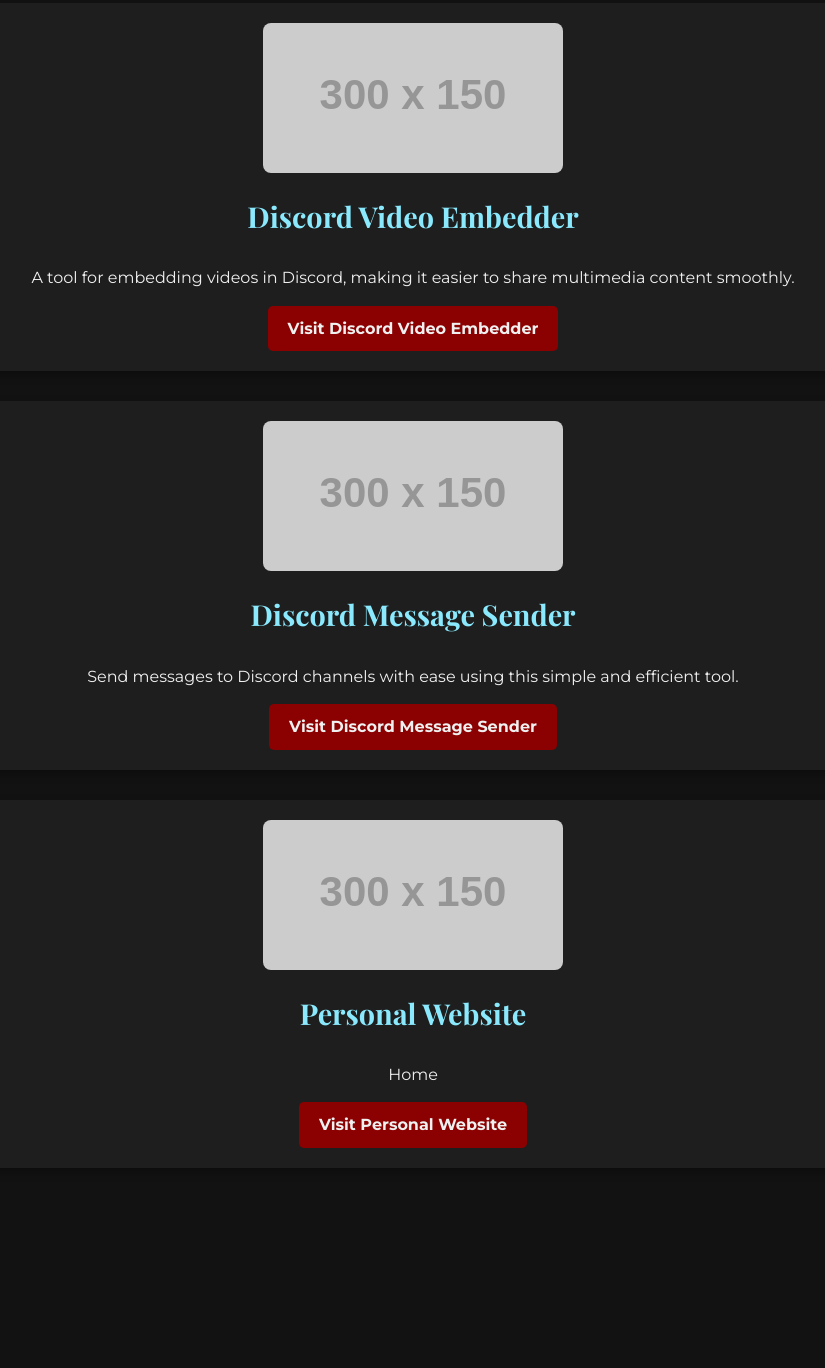
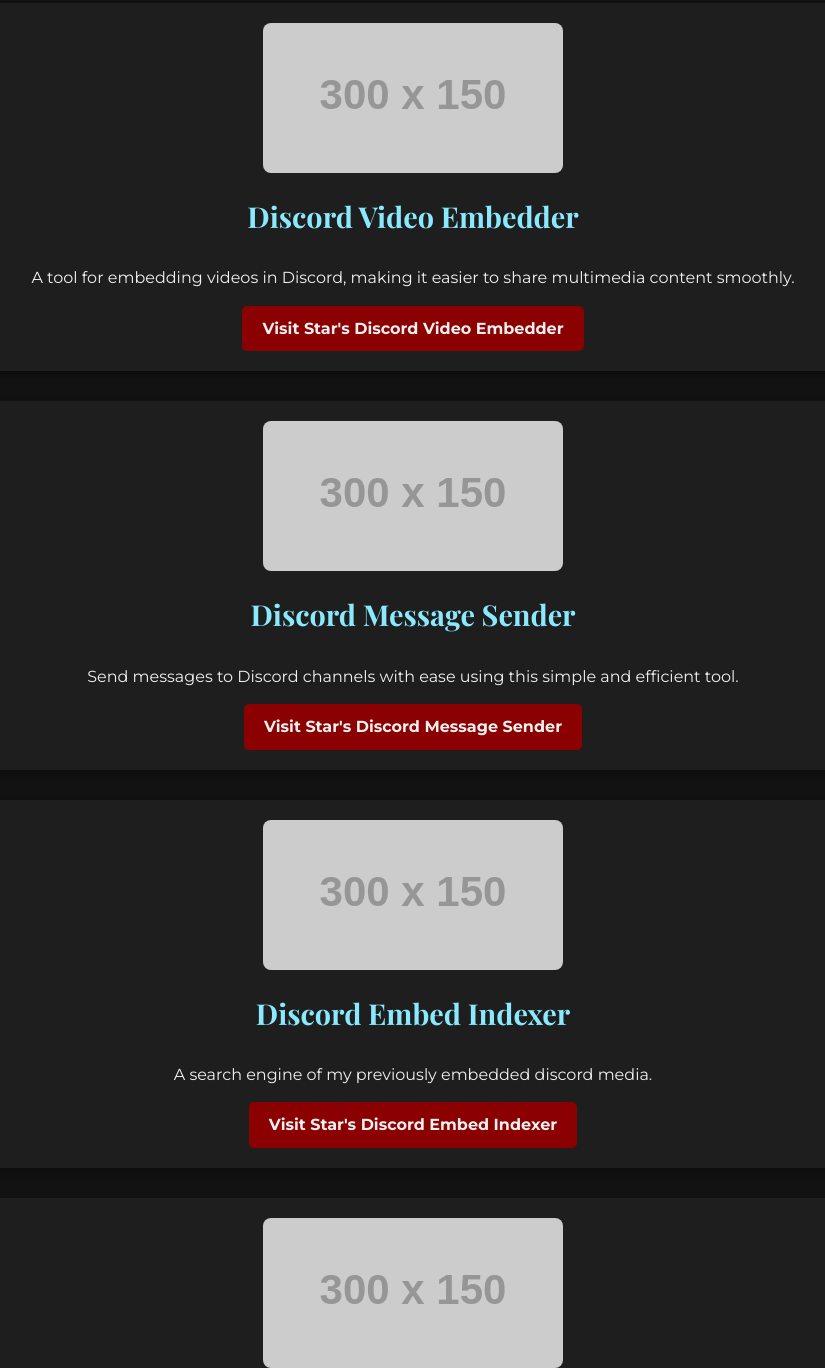
Before and after one commit to drew-codes-things/onlydrew.xyz, a plain HTML site: page discord/index.html in a window 1280 px wide. Shown: the part 352-1720 px from the top of the page, without its empty margins (227-1052 px from the left). Before the commit the page ends 1590 px from the top, so only its background shows below. Drawn offline with nearby package versions, Linux system fonts and the light colour scheme; placeholder pictures from the web are drawn by us.

Commit message:
Update index.html

```diff
--- a/discord/index.html
+++ b/discord/index.html
@@ -20,7 +20,7 @@
             <div class="catalog-info">
                 <h2>Discord Video Embedder</h2>
                 <p>A tool for embedding videos in Discord, making it easier to share multimedia content smoothly.</p>
-                <a href="https://starlover.online/Discord/VidEmbedFormat/" class="catalog-link" target="_blank">Visit Discord Video Embedder</a>
+                <a href="https://starlover.online/Discord/VidEmbedFormat/" class="catalog-link" target="_blank">Visit Star's Discord Video Embedder</a>
             </div>
         </div>
 
@@ -29,7 +29,16 @@
             <div class="catalog-info">
                 <h2>Discord Message Sender</h2>
                 <p>Send messages to Discord channels with ease using this simple and efficient tool.</p>
-                <a href="https://starlover.online/MessageSender/" class="catalog-link" target="_blank">Visit Discord Message Sender</a>
+                <a href="https://starlover.online/MessageSender/" class="catalog-link" target="_blank">Visit Star's Discord Message Sender</a>
+            </div>
+        </div>
+
+         <div class="catalog-entry">
+            <img src="https://via.placeholder.com/300x150" alt="Preview of Discord Embed Indexer" class="catalog-preview">
+            <div class="catalog-info">
+                <h2>Discord Embed Indexer</h2>
+                <p>A search engine of my previously embedded discord media.</p>
+                <a href="https://starlover.online/embedindexer/" class="catalog-link" target="_blank">Visit Star's Discord Embed Indexer</a>
             </div>
         </div>
 
```
